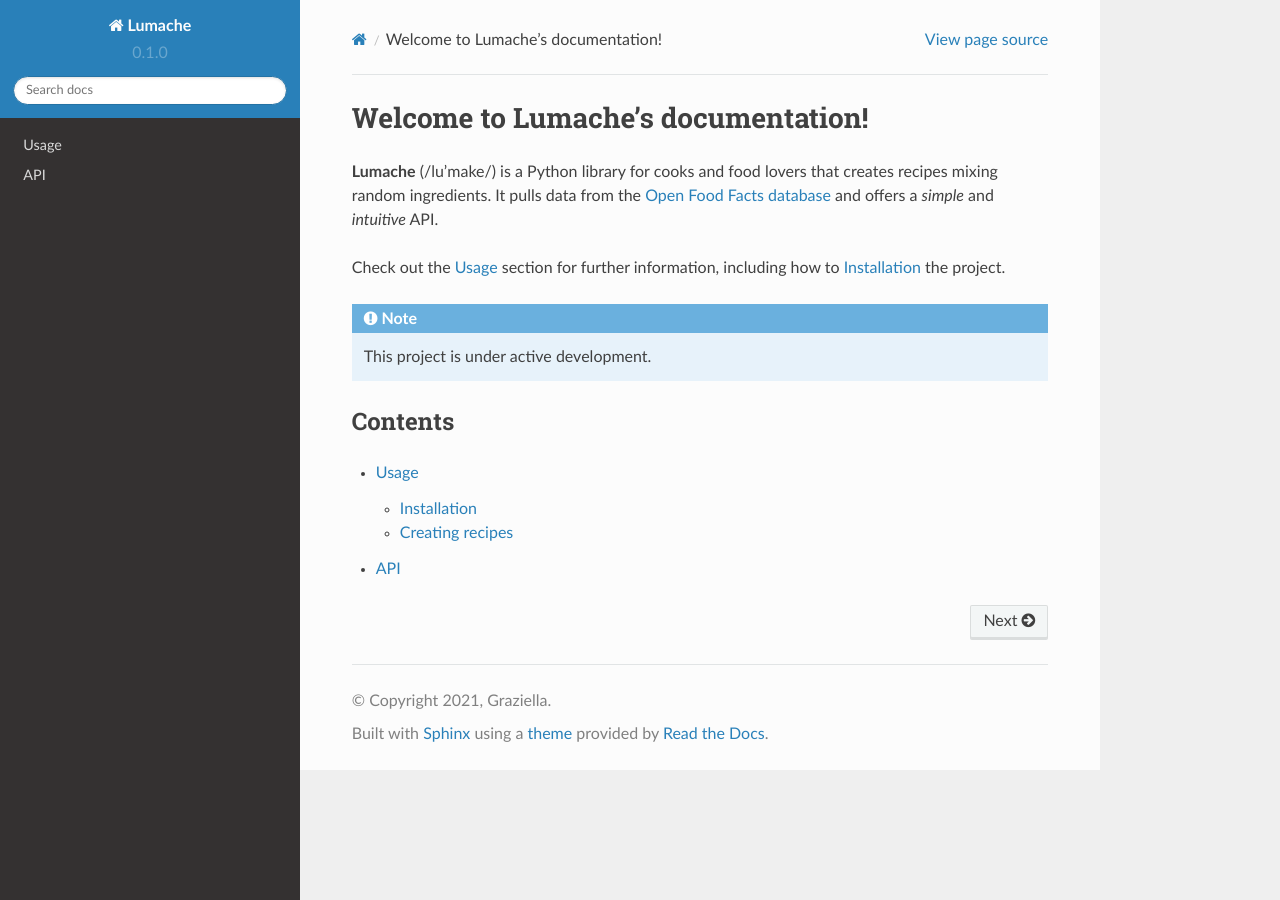
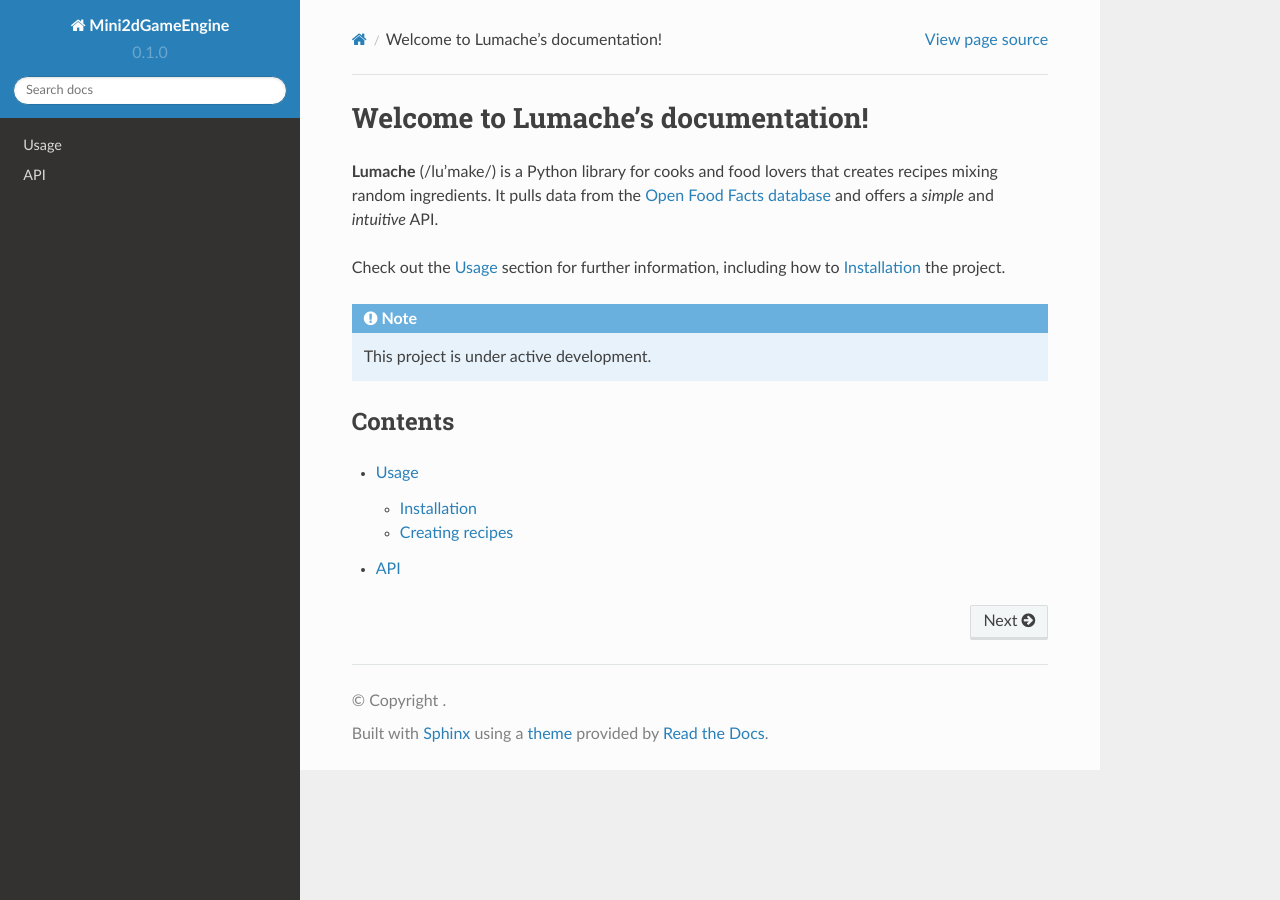
Before and after one commit to RafaelFariasUTFPR/Mini2dGameEngine, a Sphinx documentation site: the page built from docs/source/index.rst, in a window 1280 px wide. Built offline with Sphinx 7.4.7 and the Read the Docs theme 2.0.0, drawn with Linux system fonts in a browser that asks for light colours.

```diff
--- a/docs/source/conf.py
+++ b/docs/source/conf.py
@@ -2,9 +2,9 @@
 
 # -- Project information
 
-project = 'Lumache'
-copyright = '2021, Graziella'
-author = 'Graziella'
+project = 'Mini2dGameEngine'
+# copyright = '2021, Graziella'
+author = 'ZRafaF'
 
 release = '0.1'
 version = '0.1.0'
```
Also changed, not shown: docs/source/teste.md (added, +1 -0 lines).
